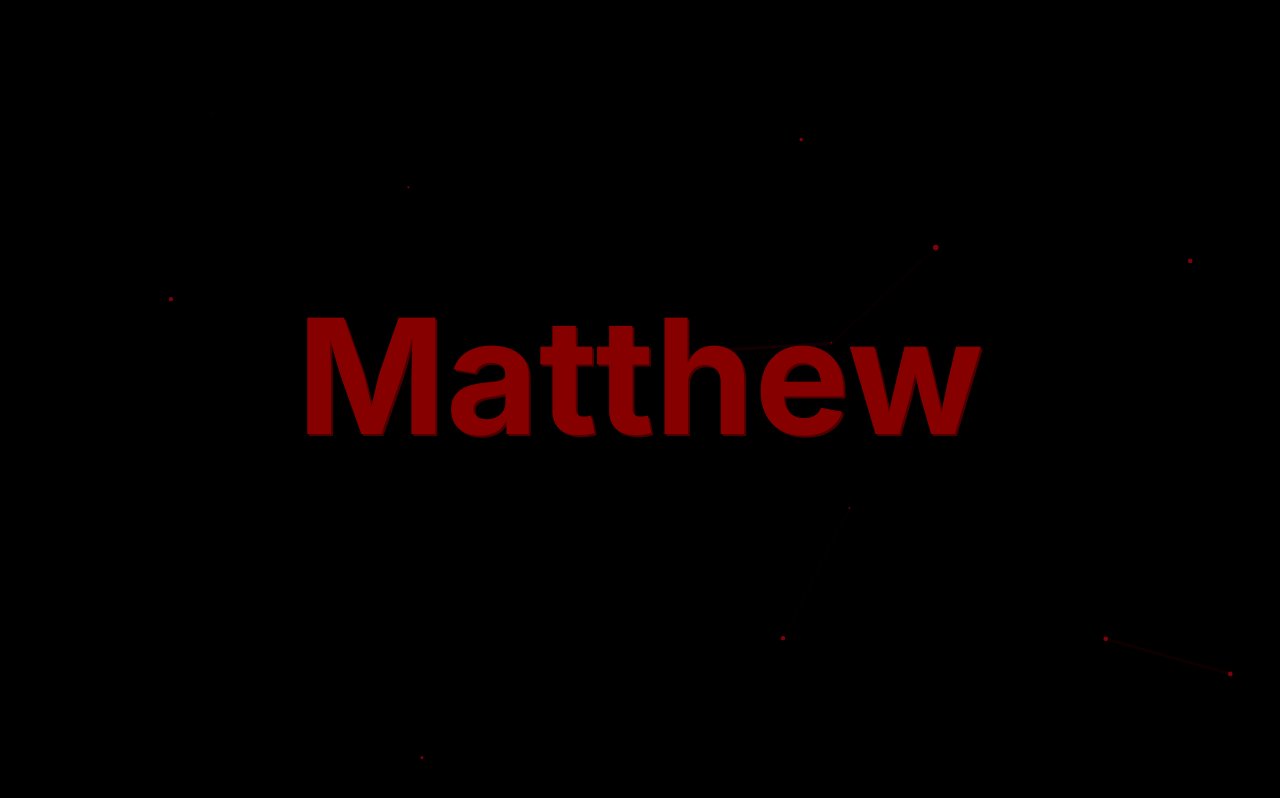
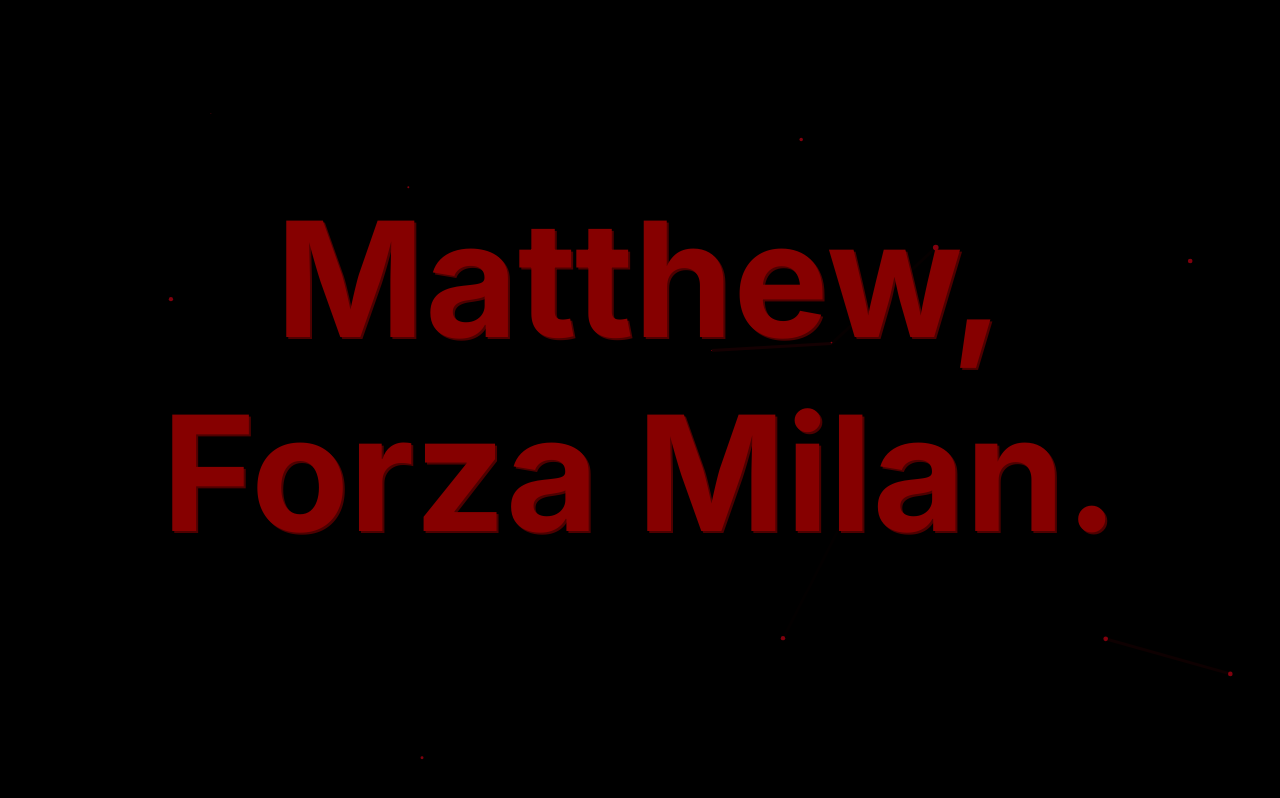
Before and after one commit to zMattti/zMattti.github.io, a plain HTML site: page index.html in a window 1280 px wide. Drawn offline with nearby package versions, Linux system fonts and the light colour scheme.

Commit message:
Update index.html

```diff
--- a/index.html
+++ b/index.html
@@ -13,7 +13,8 @@
 <body>
   <div id="particles-js"></div>
   <div class="container">
-    <p class="title">Matthew</p>
+    <p class="title">Matthew, Forza Milan.
+    </p>
   </div>
   <script>
     particlesJS.load('particles-js', '../configs/particles.json', function () {
```
